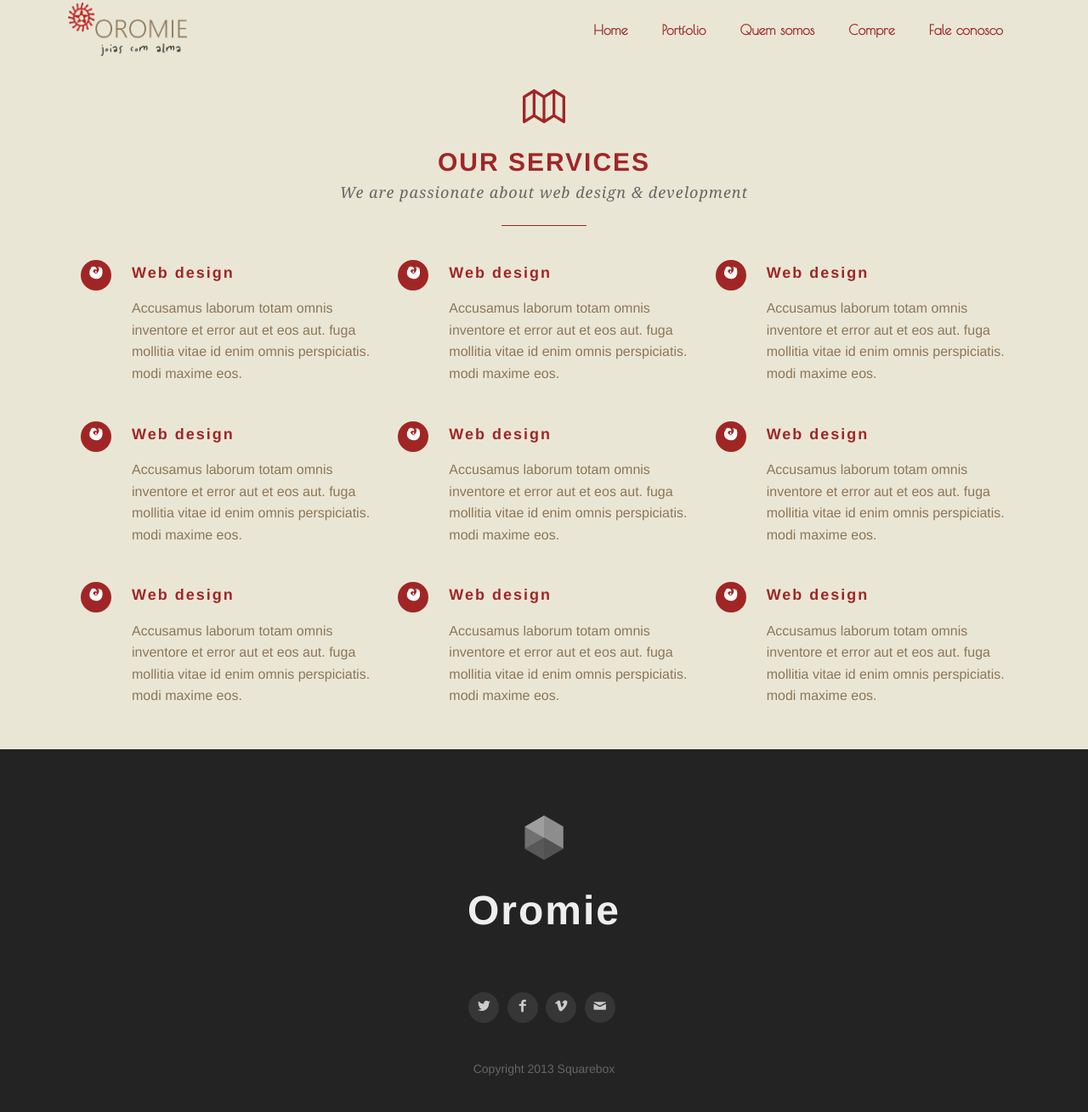
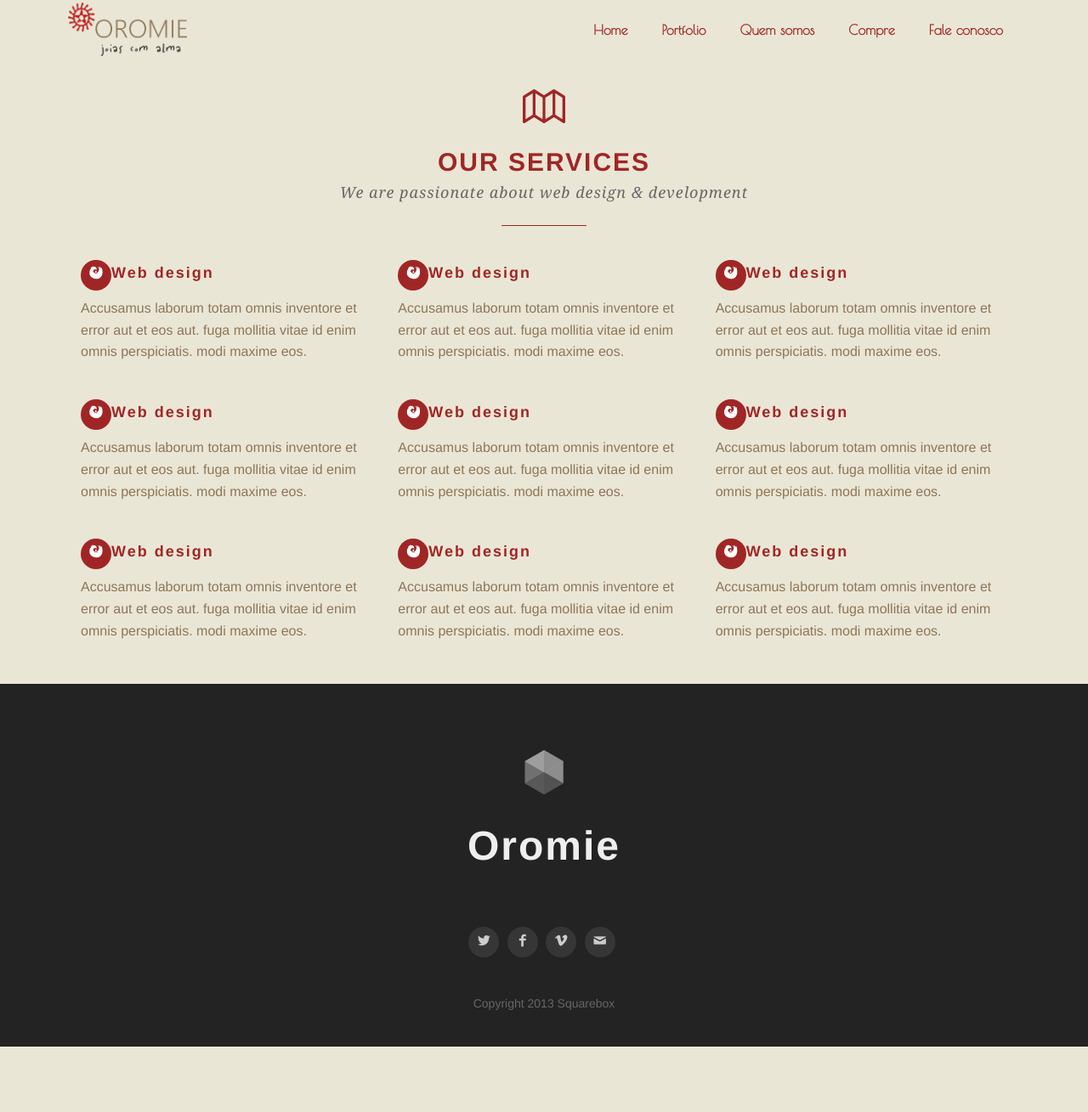
Before and after one commit to Oromie/oromiedevel.github.io, a Jekyll site: the page built from services.html, in a window 1280 px wide. Shown: the whole page at 85% size. Built offline with Jekyll 4.4.1, drawn with Linux system fonts in a browser that asks for light colours; after the commit the page ends 1232 px from its top, so only the background shows below that.

Commit message:
Alterado style icon-text

```diff
--- a/css/style.scss
+++ b/css/style.scss
@@ -197,7 +197,7 @@ h1, h2, h3, h4 {
   background: $dark-hover;
 }
 .icon-text h3, .icon-text p {
-  margin-left: 60px;
+  margin-left: 0;
 }
 
 .icon-text-boxed i {
```
